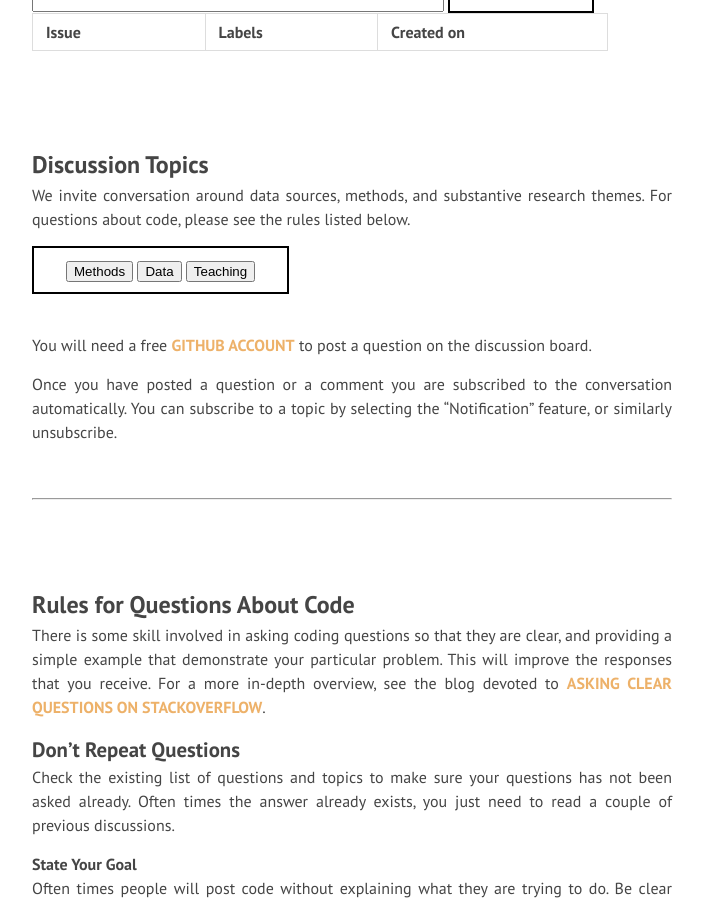
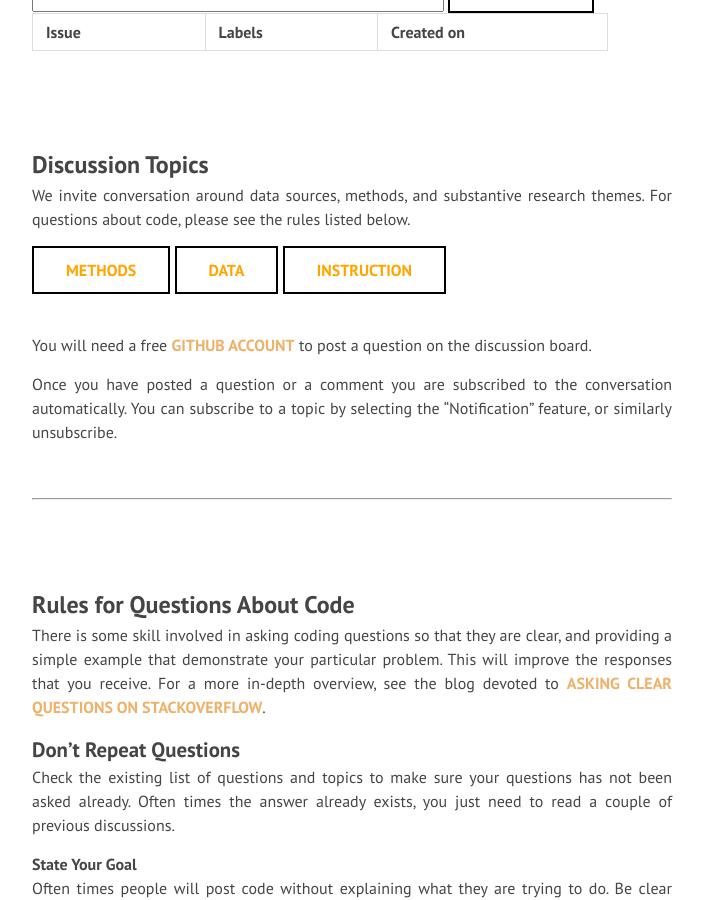
Before and after one commit to DS4PS/ds4ps_dev_site, a Jekyll site: the page built from discuss.md, in a window 1280 px wide and 900 px high, scrolled down 599 px. Shown: the whole window, without its empty margins (288-991 px from the left). Built offline with Jekyll 4.4.1, drawn with Linux system fonts in a browser that asks for light colours; nearby versions of some CDN libraries; library files that are not in the unit come from our copies.

Commit message:
Update discuss.md

```diff
--- a/discuss.md
+++ b/discuss.md
@@ -26,10 +26,10 @@ a {
 
 We invite conversation around data sources, methods, and substantive research themes. For questions about code, please see the rules listed below.
 
-<div class="button">
-<button type="button" onclick="https://github.com/DS4PS/ds4ps_dev_site/labels/methods">Methods</button>
-<button type="button" onclick="https://github.com/DS4PS/ds4ps_dev_site/labels/methods">Data</button>
-<button type="button" onclick="https://github.com/DS4PS/ds4ps_dev_site/labels/methods">Teaching</button>
+<div class="button-group">
+<a class="button" href="https://github.com/DS4PS/ds4ps_dev_site/labels/methods">Methods</a>
+<a class="button" href="https://github.com/DS4PS/ds4ps_dev_site/labels/data">Data</a>
+<a class="button" href="https://github.com/DS4PS/ds4ps_dev_site/labels/instruction">Instruction</a>
 </div>
 
 <br>
```
